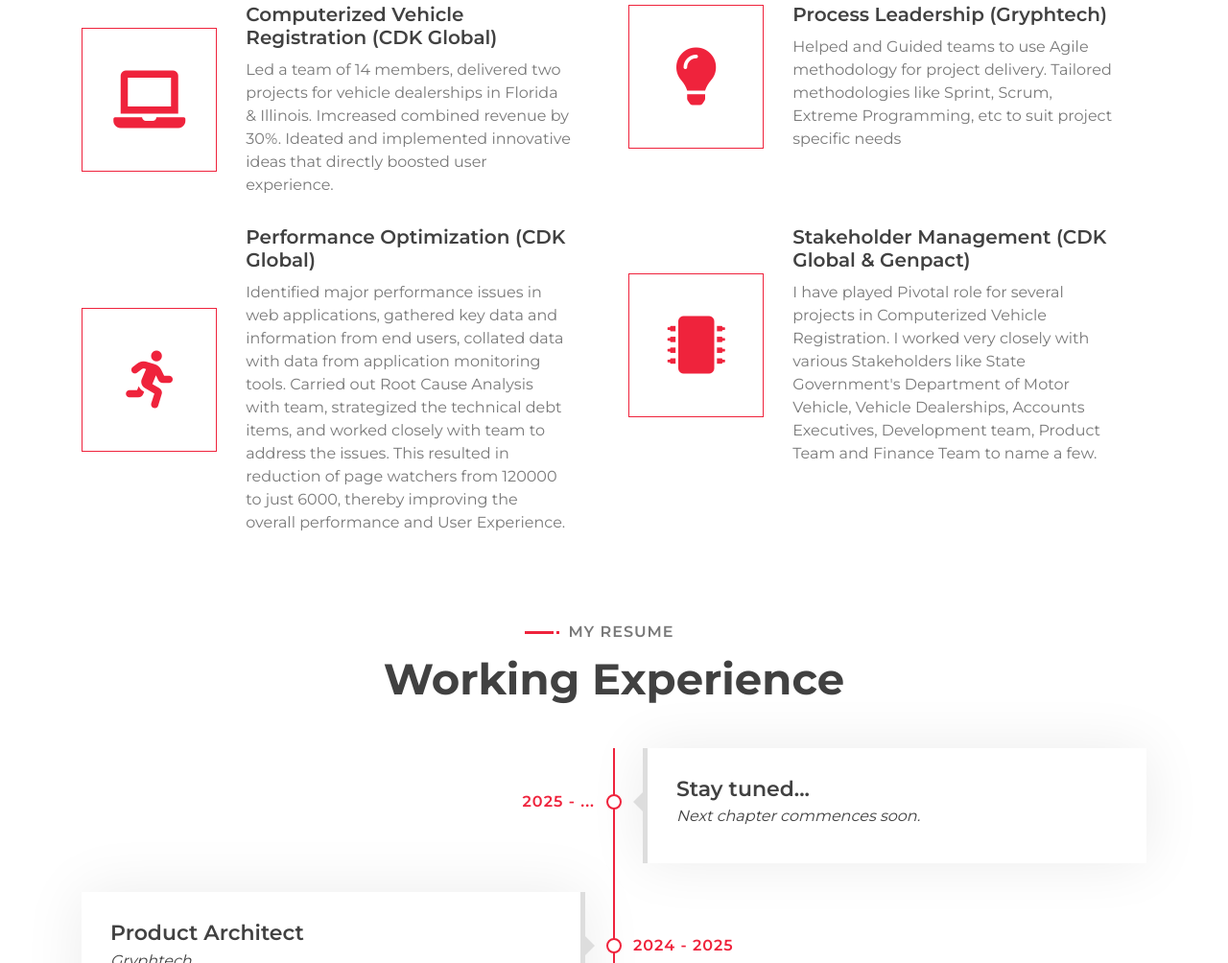
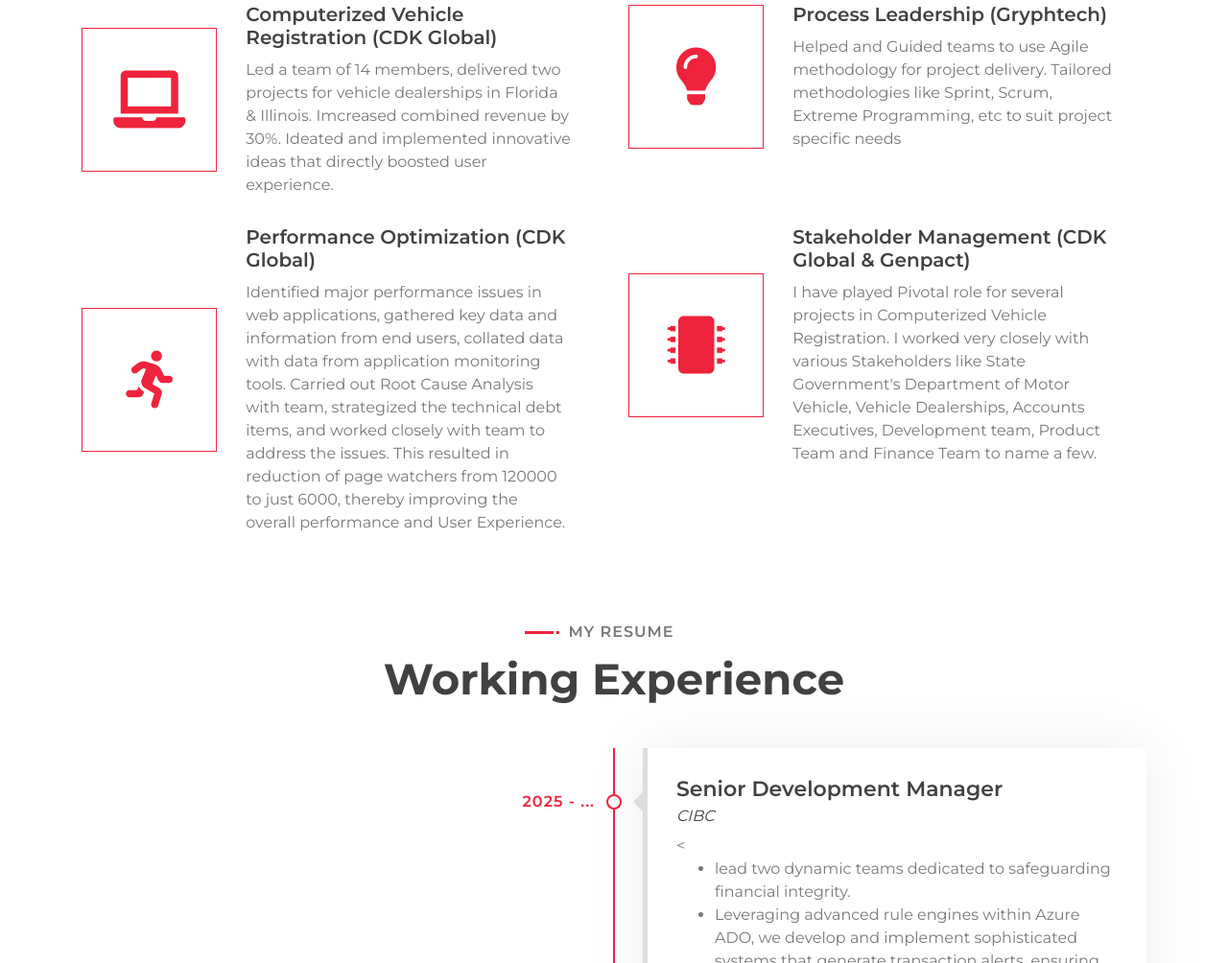
Before and after one commit to Saswat1983/SaswatBehera, a plain HTML site: page index.html in a window 1280 px wide. Shown: the part 1796-2800 px from the top of the page at 96% size. Drawn offline with nearby package versions, Linux system fonts and the light colour scheme.

Commit message:
Update index.html

```diff
--- a/index.html
+++ b/index.html
@@ -256,18 +256,18 @@
 		    <div class="timeline-item right wow slideInRight" data-wow-delay="0.1s">
                     <div class="timeline-text">
                         <div class="timeline-date">2025 - ...</div>
-                        <h2>Stay tuned...</h2>
-                        <h4>Next chapter commences soon.</h4>
-                       <!-- <ul>
-                            <li>Design end to end architecture and build features using C#.NET, ReactJS, Typescript,
-                                Azure, and PostgreSQL.</li>
-                            <li>Investigate into issues reported by clients and provide immediate solutions.</li>
-                            <li>Assess system design flaws and recommend changes and ensure adherence to standardised
-                                coding guidelines using effective code review.</li>
-                            <li>Improve team productivity by introducing SAFe agile practices.</li>
-                            <li>Built innovative solutions and workflows for clients using ReactJS.</li>
+                        <h2>Senior Development Manager</h2>
+                        <h4>CIBC</h4>
+                       <<ul>
+                            <li>lead two dynamic teams dedicated to safeguarding financial integrity. </li>
+                            <li>Leveraging advanced rule engines within Azure ADO, we develop and implement sophisticated systems that generate transaction alerts, ensuring compliance and mitigating risks</li>
+                            <li>My strategic vision and technical expertise drive innovation in our approach to detecting and preventing financial crime, fostering a culture of vigilance and accountability within the organization.</li>
+                            <li>Coordinate across teams to ensure foreseeing blockers, work on mitigation strategies</li>
+                            <li>Mentor teams, provide technical and architectural guidance to teams</li>
+						   <li>Communicate effectively with stakeholders</li>
 
-                        </ul>-->
+
+                        </ul>
                     </div>
                 </div>
                 <div class="timeline-item left wow slideInLeft" data-wow-delay="0.1s">
```
